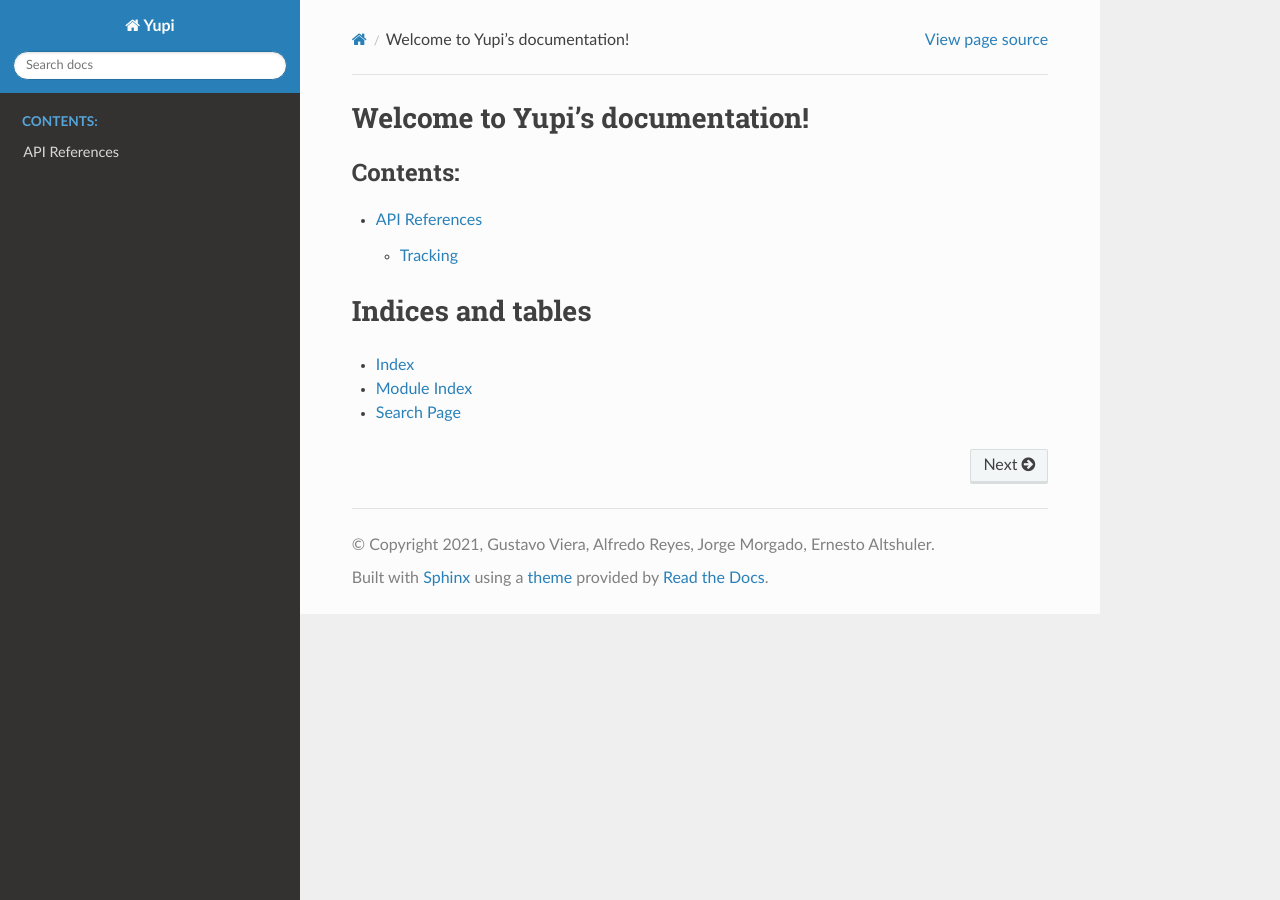
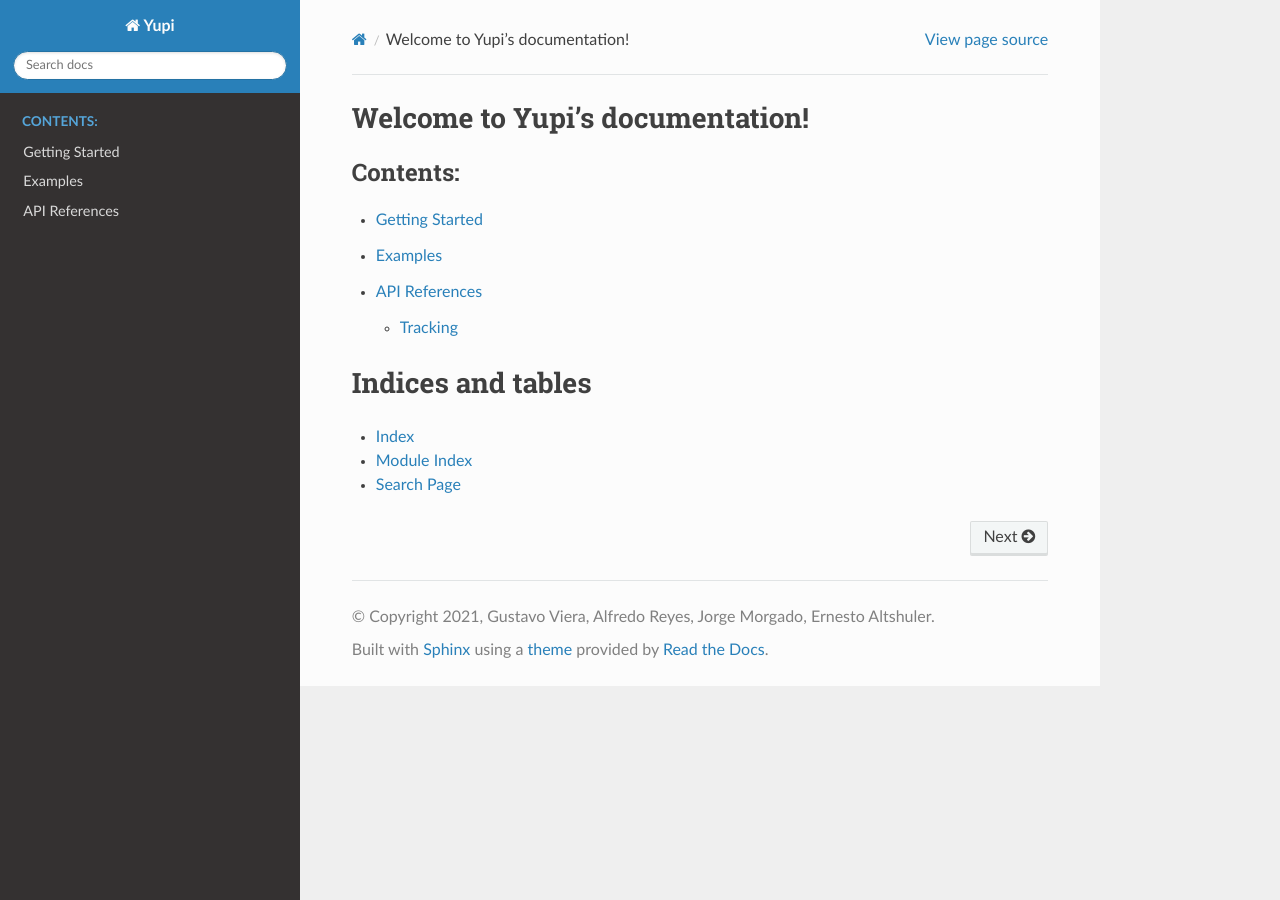
Before and after one commit to yupidevs/yupi, a Sphinx documentation site: the page built from docs/source/index.rst, in a window 1280 px wide. Built offline with Sphinx 7.4.7 and the Read the Docs theme 2.0.0, drawn with Linux system fonts in a browser that asks for light colours.

Commit message:
add new sections on docs

```diff
--- a/docs/source/conf.py
+++ b/docs/source/conf.py
@@ -12,8 +12,8 @@
 #
 import os
 import sys
-sys.path.insert(0, os.path.abspath('../../'))
-sys.path.insert(0, os.path.abspath('../../tracking'))
+sys.path.insert(0, os.path.abspath('../../yupitest/'))
+sys.path.insert(0, os.path.abspath('../../yupitest/tracking/'))
 
 
 # -- Project information -----------------------------------------------------
--- /dev/null
+++ b/docs/source/examples/examples.rst
@@ -0,0 +1,6 @@
+Examples
+========
+
+.. toctree::
+   :maxdepth: 2
+   :caption: Contents:
--- /dev/null
+++ b/docs/source/getting_started/getting_started.rst
@@ -0,0 +1,6 @@
+Getting Started
+===============
+
+.. toctree::
+   :maxdepth: 2
+   :caption: Contents:
--- a/docs/source/index.rst
+++ b/docs/source/index.rst
@@ -10,7 +10,10 @@
    :maxdepth: 2
    :caption: Contents:
 
+   getting_started/getting_started
+   examples/examples
    reference/reference
+
 
 
 
```
